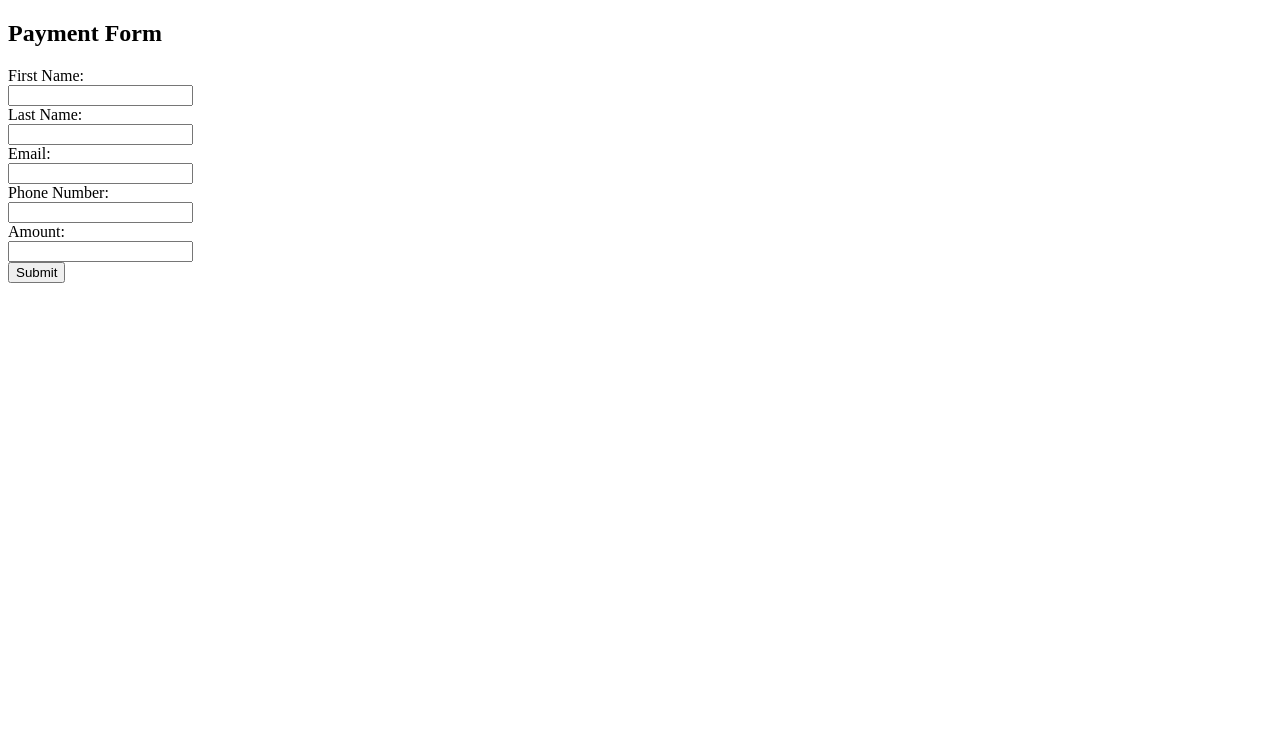
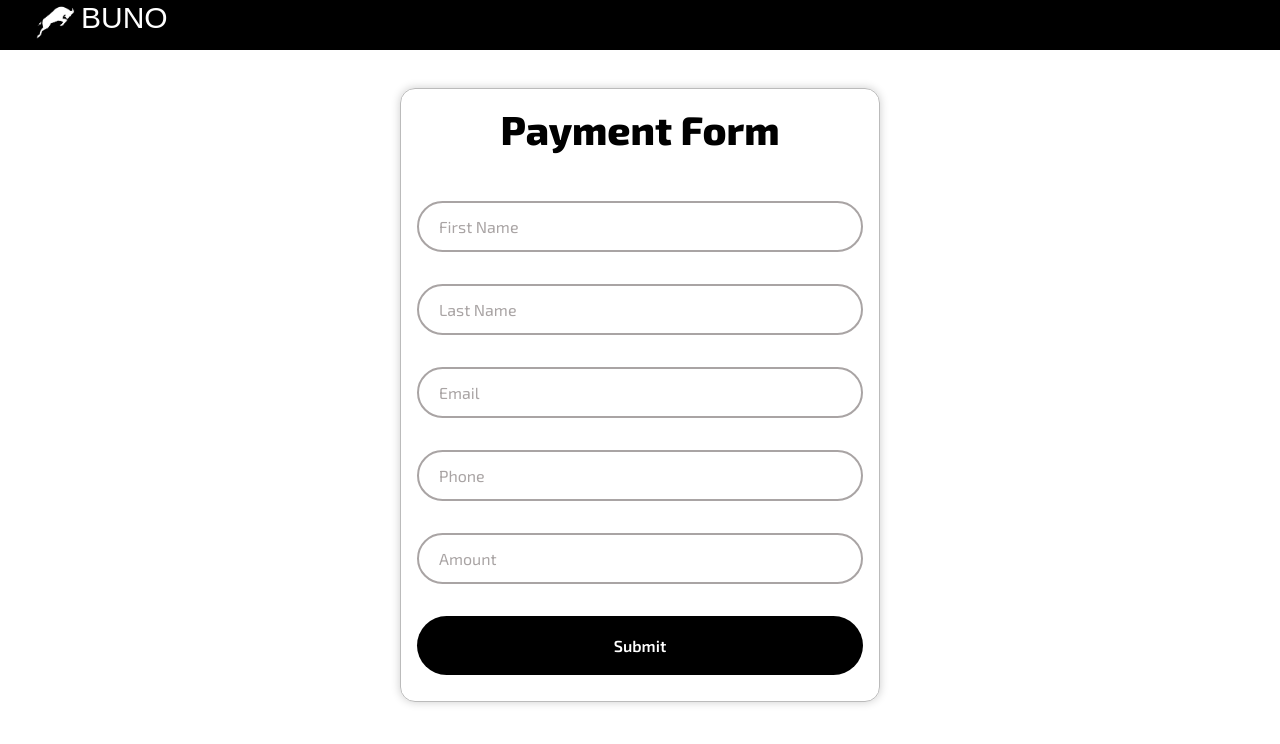
Before and after one commit to nathanfekade/Buno, a PHP site: page /Buno/PaymentPage.php in a window 1280 px wide. Shown: the top 744 px of the page. Run offline with PHP 8.4, Linux system fonts and the light colour scheme.

Commit message:
updated payment page look

```diff
--- a/PaymentPage/PaymentPage.css
+++ b/PaymentPage/PaymentPage.css
@@ -0,0 +1,115 @@
+@import url('https://fonts.googleapis.com/css2?family=Dosis&family=Exo+2:ital,wght@0,100;0,200;0,300;0,400;0,500;0,600;0,700;0,800;0,900;1,300;1,400;1,500;1,600;1,700;1,800;1,900&family=Montserrat+Alternates:ital,wght@0,100;0,200;1,100&display=swap');
+
+* {
+    margin: 0;
+    padding: 0;
+    box-sizing: border-box;
+  }
+a{
+  text-decoration: none;
+}
+header{
+  border: 1px solid transparent;
+  height: fit-content;
+  background-color: black;
+}
+.buno_logo{
+  display: flex;
+  margin-left: 2rem;
+}
+.buno_logo img{
+  object-fit: contain;
+  object-position: center;
+  height: 48px;
+  width:48px;
+
+}
+ .header__logo{
+   font-size:30px;
+   font-family: 'Montserat', sans-serif;
+   color: #fff;
+   text-decoration: none;
+ }
+
+  .form__wrapper{
+    display: flex;
+    flex-direction: column;
+    justify-content:center;
+    /* align-items: center; */
+    /* background-color: #fff; */
+    width: 30em;
+    margin: auto;
+    margin-top: 3%;
+    gap: 3rem;
+    border: 1px solid #bbb;
+    border-radius: 15px;
+    box-shadow: 0 0 10px rgba(0, 0, 0, .2);
+    padding: 1rem;
+  }
+
+.form__wrapper h1{
+    font-family: 'Exo 2', sans-serif;
+    font-size: 2.5rem;
+    text-align: center;
+    font-weight: 800;
+}
+
+form{
+    display: flex;
+    flex-direction: column;
+}
+.input-box{
+    width: 100%;
+    margin-bottom: 2rem;
+    border: 2px solid #a9a4a4;
+    border-radius: 30px;
+}
+.input-box input{
+    width: 100%;
+    height: 100%;
+    background: transparent;
+    border: none;
+    outline: none;
+    padding: 14px 20px;
+    font-size: 1rem;
+    font-family: 'Exo 2', sans-serif;
+}
+.input-box input::placeholder{
+    color: #a9a4a4;
+    font-family: 'Exo 2',sans-serif;
+    font-size: 1rem;
+}
+
+.submit-btn{
+    width: 100%;
+    padding: 20px;
+    border-radius: 40px;
+    border: transparent;
+    background-color:black;
+    color: #fff;
+    font-family: 'Exo 2',sans-serif;
+    font-size: 16px;
+    text-align: center;
+    font-weight: 600;
+    margin-bottom: 10px;
+}
+
+@media screen and (max-width:480px){
+  .header__logo{
+    font-size: 1.8rem;
+  }
+  .buno_logo{
+    margin-left: 1rem;
+  }
+  .buno_logo img{
+    height: 2.5rem;
+    width: 2.5rem;
+  }
+  .form__wrapper h1{
+    font-size: 2rem;
+  }
+  .form__wrapper{
+    margin-top: 10%;
+    width: 22em;
+  }
+}
--- a/PaymentPage/PaymentPage.php
+++ b/PaymentPage/PaymentPage.php
@@ -1,25 +1,46 @@
 <!DOCTYPE html>
-<html>
+<html lang="en">
+
+<head>
+  <meta charset="UTF-8">
+  <meta name="viewport" content="width=device-width, initial-scale=1.0">
+  <title>BUNO | Payment Page</title>
+  <link rel="stylesheet" href="PaymentPage.css">
+</head>
+
 <body>
+  <header>
+    <nav class="buno_logo">
+      <img src="buno.png" alt="logo">
+      <a href="#" class="header__logo">BUNO</a>
+    </nav>
+  </header>
+  <div class="form__wrapper">
+    <h1>Payment Form</h1>
 
-<h2>Payment Form</h2>
+    <form method="post" action="<?php echo htmlspecialchars($_SERVER['PHP_SELF']); ?>">
 
-<form method="post" action="<?php echo htmlspecialchars($_SERVER['PHP_SELF']);?>">
+      <!-- <label for="fname">First Name:</label><br> -->
+      <div class="input-box">
+        <input type="text" id="fname" name="first_name" placeholder="First Name">
+      </div>
+      <div class="input-box">
+        <input type="text" id="lname" name="last_name" placeholder="Last Name">
+      </div>
+      <div class="input-box">
+        <input type="text" id="email" name="email" placeholder="Email">
+      </div>
+      <div class="input-box">
+        <input type="text" id="phone" name="phone_number" placeholder="Phone">
+      </div>
+      <div class="input-box">
+        <input type="text" id="amount" name="amount" placeholder="Amount">
+      </div>
+      <input type="submit" value="Submit" class="submit-btn">
+    </form>
+  </div>
+</body>
 
-  <label for="fname">First Name:</label><br>
-  <input type="text" id="fname" name="first_name"><br>
-  <label for="lname">Last Name:</label><br>
-  <input type="text" id="lname" name="last_name"><br>
-  <label for="email">Email:</label><br>
-  <input type="text" id="email" name="email"><br>
-  <label for="phone">Phone Number:</label><br>
-  <input type="text" id="phone" name="phone_number"><br>
-  <label for="amount">Amount:</label><br>
-  <input type="text" id="amount" name="amount"><br>
-  <input type="submit" value="Submit">
-</form>
-
-</body>
 </html>
 <?php
 // if ($_SERVER['REQUEST_METHOD'] === 'POST') {
@@ -49,9 +70,9 @@ if ($_SERVER['REQUEST_METHOD'] === 'POST') {
     'first_name' => $_POST['first_name'],
     'last_name' => $_POST['last_name'],
     'phone_number' => $_POST['phone_number'],
-      'tx_ref'=> $tx_ref,
+    'tx_ref' => $tx_ref,
     'callback_url' => 'https://webhook.site/077164d6-29cb-40df-ba29-8a00e59a7e60',
-      'return_url' => 'https://www.google.com/',
+    'return_url' => 'http://localhost/Buno/BuyerPage/BuyerPage.php',
     'customization[title]' => 'Payment for my favourite merchant',
     'customization[description]' => 'I love online payments.'
   );
```
Also changed, not shown: PaymentPage/buno.png (added). Lines whose indentation alone changed are shown as unchanged.
